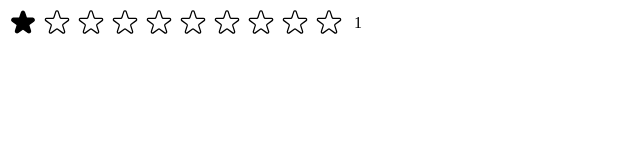
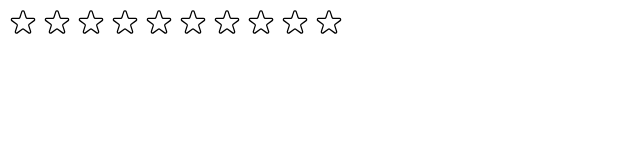
Before and after one commit to shirin-monzavi/usepopcorn, a React (Create React App) app: page / in a window 1280 px wide. Shown: the top 160 px of the page, without its empty margins (0-640 px from the left). Built offline with nearby package versions, Linux system fonts and the light colour scheme.

Commit message:
Add hover event in star rating

```diff
--- a/src/StarRating.js
+++ b/src/StarRating.js
@@ -19,7 +19,8 @@ const starStyle = {
     display: "block"
 }
 export default function StarRating({ maxRate = 5 }) {
-    const [rate, setRate] = useState(1);
+    const [rate, setRate] = useState(0);
+    const [tempRate, setTempRate] = useState(0);
 
     function handleRate(index) {
         setRate(index);
@@ -28,19 +29,27 @@ export default function StarRating({ maxRate = 5 }) {
         <div style={container}>
             <div style={starContainer}>
                 {Array.from({ length: maxRate }, (_, i) => {
-                    return <Star key={i} onRate={() => handleRate(i + 1)} full={rate >= i + 1} />
+                    return <Star key={i}
+                        onRate={() => handleRate(i + 1)}
+                        full={tempRate ? tempRate >= i + 1 : rate >= i + 1}
+                        onHoverIn={() => setTempRate(i + 1)}
+                        onHoverOut={() => setTempRate(0)}
+                    />
                 })}
             </div>
 
-            <p style={textStyle}>{rate}</p>
+            <p style={textStyle}>{rate || tempRate || ""}</p>
         </div>
     )
 }
 
-function Star({ onRate, full }) {
+function Star({ onRate, full, onHoverIn, onHoverOut }) {
     return (
 
-        (<span style={starStyle} role="button" onClick={onRate} >
+        (<span style={starStyle} role="button"
+            onClick={onRate}
+            onMouseEnter={onHoverIn}
+            onMouseLeave={onHoverOut} >
             {full ? <svg
                 xmlns="http://www.w3.org/2000/svg"
                 viewBox="0 0 20 20"
```
